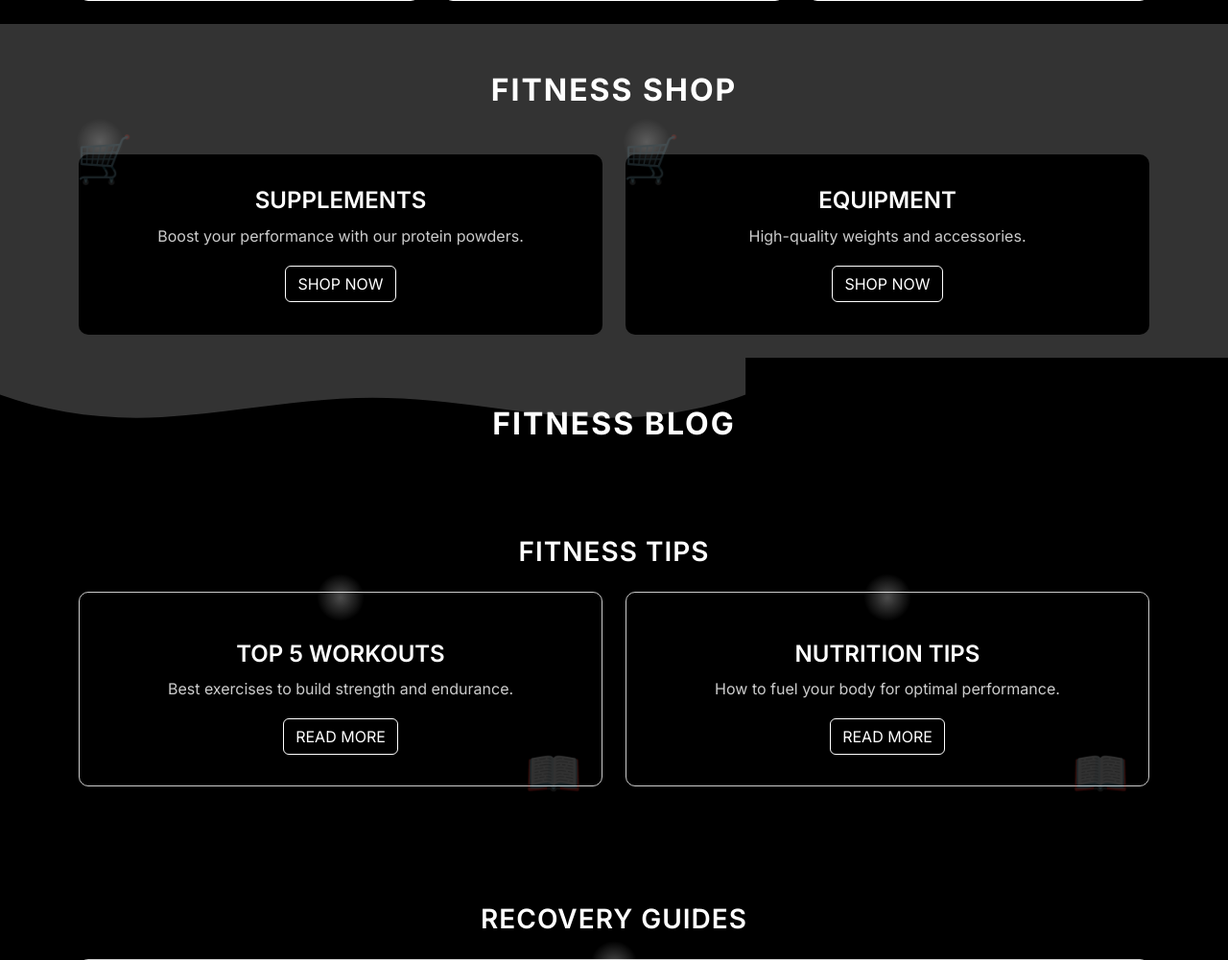
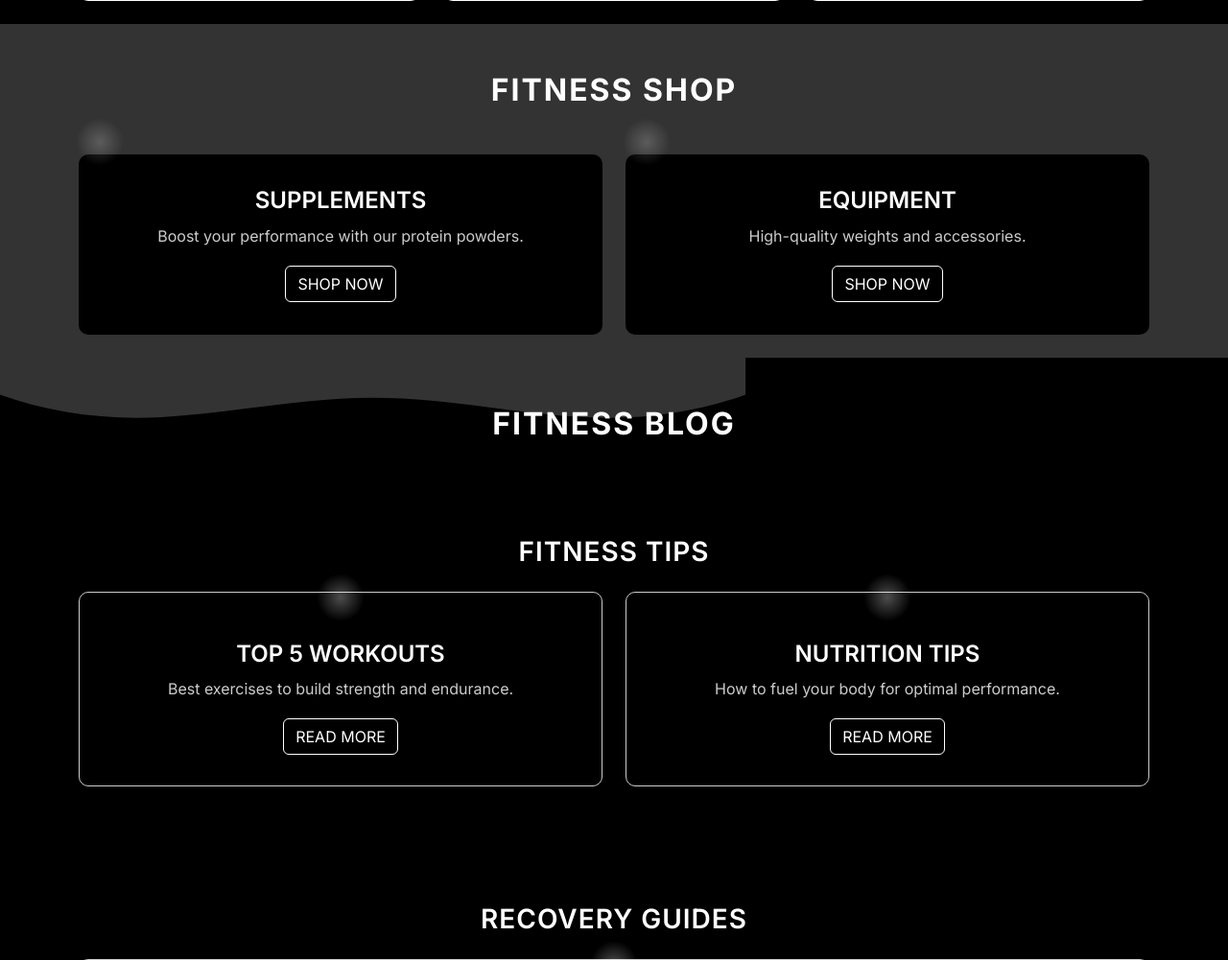
Before and after one commit to m7mdaymn/gym, a PHP site: page / in a window 1280 px wide. Shown: the part 3556-4557 px from the top of the page at 96% size. Run offline with PHP 8.4, Linux system fonts and the light colour scheme.

Commit message:
1.1 home page

```diff
--- a/assest/css/style.css
+++ b/assest/css/style.css
@@ -315,7 +315,6 @@ body {
 }
 
 .classes-section .feature-card::after {
-    content: '🏋️';
     position: absolute;
     top: -30px;
     right: 20px;
@@ -559,7 +558,6 @@ body {
 }
 
 .shop-section .feature-card::before {
-    content: '🛒';
     position: absolute;
     top: -40px;
     left: 20px;
@@ -631,7 +629,6 @@ body {
 }
 
 .blog-section .feature-card::after {
-    content: '📖';
     position: absolute;
     bottom: -30px;
     right: 20px;
@@ -790,7 +787,6 @@ body {
 }
 
 .progress-section .feature-card::before {
-    content: '📈';
     position: absolute;
     top: -40px;
     left: 20px;
```
